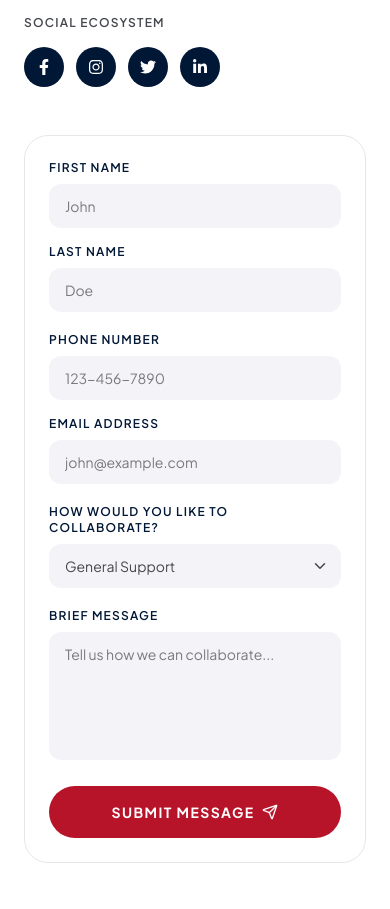
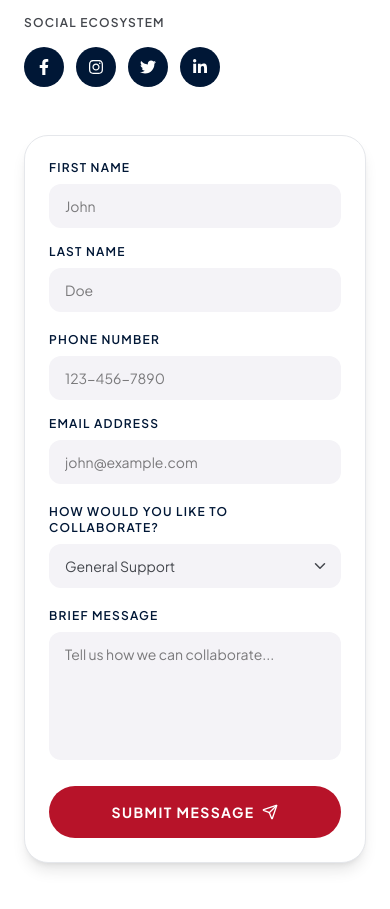
Before and after one commit to Swikriti-d/SPR, a React (Vite) app: page /contact in a window 390 px wide. Shown: the part 1020-1929 px from the top of the page. Built offline with nearby package versions, Linux system fonts and the light colour scheme.

Commit message:
changed contact component

```diff
--- a/src/components/common/ContactForm.tsx
+++ b/src/components/common/Form.tsx
@@ -1,7 +1,7 @@
 import React from "react";
 import { ChevronDown, Send } from "lucide-react";
 
-const ContactForm: React.FC = () => {
+const Form: React.FC = () => {
   const handleSubmit = (e: React.FormEvent) => {
     e.preventDefault();
   };
@@ -86,4 +86,4 @@ const ContactForm: React.FC = () => {
   );
 };
 
-export default ContactForm;
+export default Form;
--- a/src/components/section/Home/ContactUs.tsx
+++ b/src/components/section/Home/ContactUs.tsx
@@ -1,6 +1,6 @@
 import React from "react";
 import Container from "../../common/Container";
-import ContactForm from "../../common/ContactForm";
+import ContactForm from "../../common/Form";
 
 const ContactUs: React.FC = () => {
   return (
--- a/src/components/section/contact/ContactPage.tsx
+++ b/src/components/section/contact/ContactPage.tsx
@@ -1,7 +1,7 @@
 import React from "react";
 import Container from "../../../components/common/Container";
 import SectionTitle from "../../../components/common/SectionTitle";
-import ContactForm from "../../../components/common/ContactForm";
+import Form from "../../../components/common/Form";
 import { Mail, Phone, MapPin } from "lucide-react";
 import { FaFacebookF, FaInstagram, FaTwitter, FaLinkedinIn } from "react-icons/fa";
 
@@ -68,8 +68,8 @@ const ContactPage: React.FC = () => {
             </div>
 
             {/* RIGHT — form */}
-            <div className="flex-1 bg-white rounded-3xl shadow- p-6 sm:p-8 w-full border border-gray-200">
-              <ContactForm />
+            <div className="flex-1 bg-white rounded-3xl shadow-lg p-6 sm:p-8 w-full border border-gray-200">
+              <Form />
             </div>
 
           </div>
```
